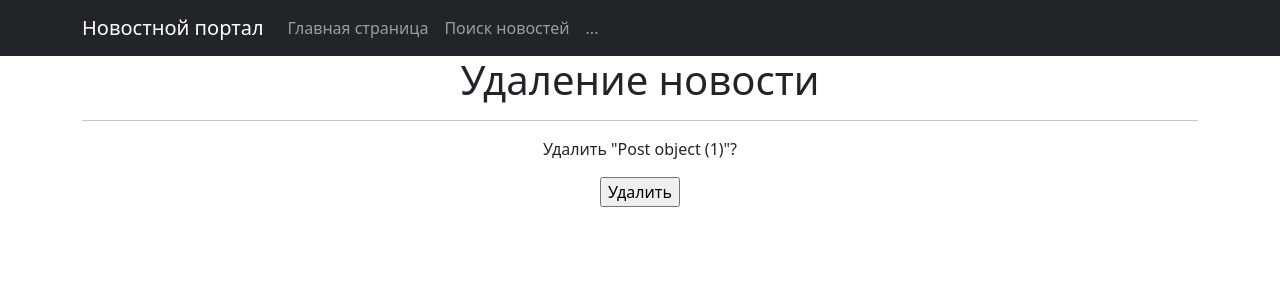
After one commit to HipsterIvan/News-Portal-skillfactory, a Django app: page /news/1/delete/ in a window 1280 px wide. The commit adds this page. Shown: the top 300 px of the page. Run offline with Django 5.2, Linux system fonts and the light colour scheme; data comes from the database, SQL or seed files in the repository; both versions use the stored data as it was after the commit; some libraries are stand-ins or nearby versions.

Commit message:
7.7 с маленькими недочётами

```diff
--- a/NewsPortal/news/models.py
+++ b/NewsPortal/news/models.py
@@ -1,6 +1,7 @@
 from django.db import models
 from django.contrib.auth.models import User
 from django.db.models import Sum
+from django.urls import reverse
 
 class Author(models.Model):
     user = models.OneToOneField(User, on_delete=models.CASCADE)
@@ -45,6 +46,8 @@ class Post(models.Model):
         self.save()
     def preview(self):
         return self.text[:124] + '...'
+    def get_absolute_url(self):
+        return reverse('news')
 
 class PostCategory(models.Model):
     post = models.ForeignKey(Post, on_delete = models.CASCADE)
--- a/NewsPortal/news/urls.py
+++ b/NewsPortal/news/urls.py
@@ -5,4 +5,10 @@ urlpatterns = [
     path('', PostsList.as_view()),
     path('<int:pk>', PostDetail.as_view()),
     path('search/', PostSearch.as_view()),
+    path('create/', PostCreate.as_view()),
+    path('<int:pk>/edit/', PostUpdate.as_view()),
+    path('<int:pk>/delete/', PostDelete.as_view()),
+    path('articles/create/', PostCreate.as_view()),
+    path('articles/<>int:pk/edit/', PostUpdate.as_view()),
+    path('articles/<>int:pk/delete/', PostDelete.as_view()),
 ]
--- a/NewsPortal/news/views.py
+++ b/NewsPortal/news/views.py
@@ -1,10 +1,14 @@
 from typing import Any
+from django.db.models.query import QuerySet
+from django.forms import BaseModelForm
+from django.http import HttpResponse
 from django.shortcuts import render
-from django.views.generic import ListView, DetailView
+from django.views.generic import ListView, DetailView, CreateView, UpdateView, DeleteView
 from .models import Post
 from datetime import datetime
 from .filters import  PostFilter
 from django.urls import reverse_lazy
+from .forms import PostForm
 
 class PostsList(ListView):
     model = Post
@@ -42,3 +46,55 @@ class PostSearch(ListView):
         context = super().get_context_data(**kwargs)
         context['filterset'] = self.filterset
         return context
+
+class PostCreate(CreateView):
+    form_class = PostForm
+    model = Post
+    template_name = 'post_create.html'
+
+    def form_valid(self, form):
+        post = form.save(commit=False)
+        post.categoryType = 'NW'
+        return super().form_valid(form)
+
+class PostUpdate(UpdateView):
+    form_class = PostForm
+    model = Post
+    template_name = 'post_create.html'
+
+    def get_queryset(self):
+        return super().get_queryset().filter(post_type = 'NW')
+
+class PostDelete(DeleteView):
+    model = Post
+    template_name = 'post_delete.html'
+    success_url = reverse_lazy('news')
+
+    def get_queryset(self):
+        return super().get_queryset().filter(post_type = 'NW')
+
+class ArticleCreate(CreateView):
+    form_class = PostForm
+    model = Post
+    template_name = 'article_create.html'
+
+    def form_valid(self, form):
+        post = form.save(commit=False)
+        post.categoryType = 'AR'
+        return super().form_valid(form)
+
+class ArticleUpdate(UpdateView):
+    form_class = PostForm
+    model = Post
+    template_name = 'article_create.html'
+
+    def get_queryset(self):
+        return super().get_queryset().filter(post_type = 'AR')
+
+class ArticleDelete(DeleteView):
+    model = Post
+    template_name = 'article_delete.html'
+    success_url = reverse_lazy('news')
+
+    def get_queryset(self):
+        return super().get_queryset().filter(post_type = 'AR')
--- /dev/null
+++ b/NewsPortal/templates/post_delete.html
@@ -0,0 +1,12 @@
+{% extends 'flatpages/default.html' %}
+
+{% block content %}
+<h1>Удаление новости</h1>
+<hr>
+<form action="" method="post">
+    {% csrf_token %}
+    <p>Удалить "{{ object }}"?</p>
+    {{ form.as_p }}
+    <input type="submit" value="Удалить" />
+</form>
+{% endblock content %}
--- a/NewsPortal/templates/posts_search.html
+++ b/NewsPortal/templates/posts_search.html
@@ -16,7 +16,7 @@
         <input type="submit" value="Найти" />
     </form>
 
-   {% if search %}
+   {% if post_search %}
        <table>
            <tr>
                <td>Заголовок</td>
@@ -24,7 +24,7 @@
                <td>Текст</td>
            </tr>
 
-           {% for post in search %}
+           {% for post in post_search %}
             <tr>
                 <td>{{ post.title }}</td>
                 <td>{{ post.date_in|date:'d.m.Y h:m' }}</td>
```
Also changed, not shown: NewsPortal/templates/article_create.html (added, +11 -0 lines), NewsPortal/templates/article_delete.html (added, +12 -0 lines), NewsPortal/templates/article_edit.html (added, +11 -0 lines), NewsPortal/templates/post_create.html (added, +11 -0 lines), NewsPortal/templates/post_edit.html (added, +11 -0 lines), NewsPortal/db.sqlite3.
